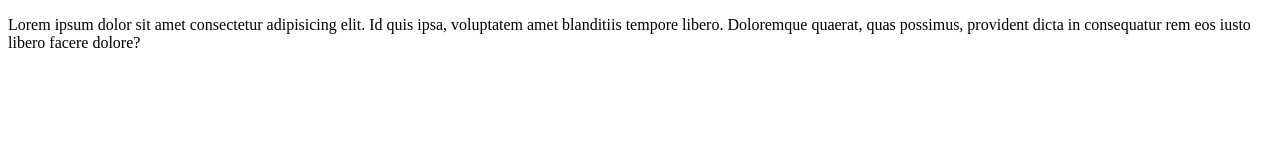
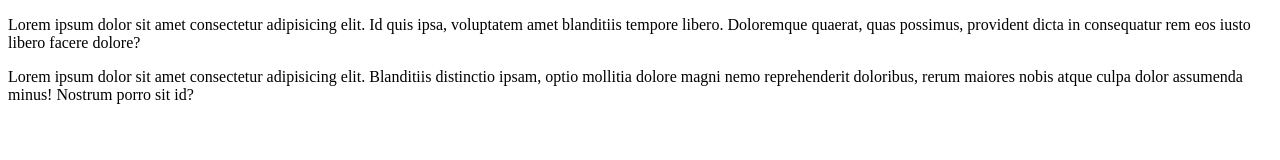
Before and after one commit to Huallpa2002/primer-repo-1, a plain HTML site: page index.html in a window 1280 px wide. Drawn offline with Linux system fonts and the light colour scheme.

Commit message:
corregido el usuario

```diff
--- a/index.html
+++ b/index.html
@@ -14,6 +14,13 @@
         possimus, provident dicta in consequatur rem eos iusto libero facere
         dolore?
       </p>
+
+      <p>
+        Lorem ipsum dolor sit amet consectetur adipisicing elit. Blanditiis
+        distinctio ipsam, optio mollitia dolore magni nemo reprehenderit
+        doloribus, rerum maiores nobis atque culpa dolor assumenda minus!
+        Nostrum porro sit id?
+      </p>
     </div>
   </body>
 </html>
```
